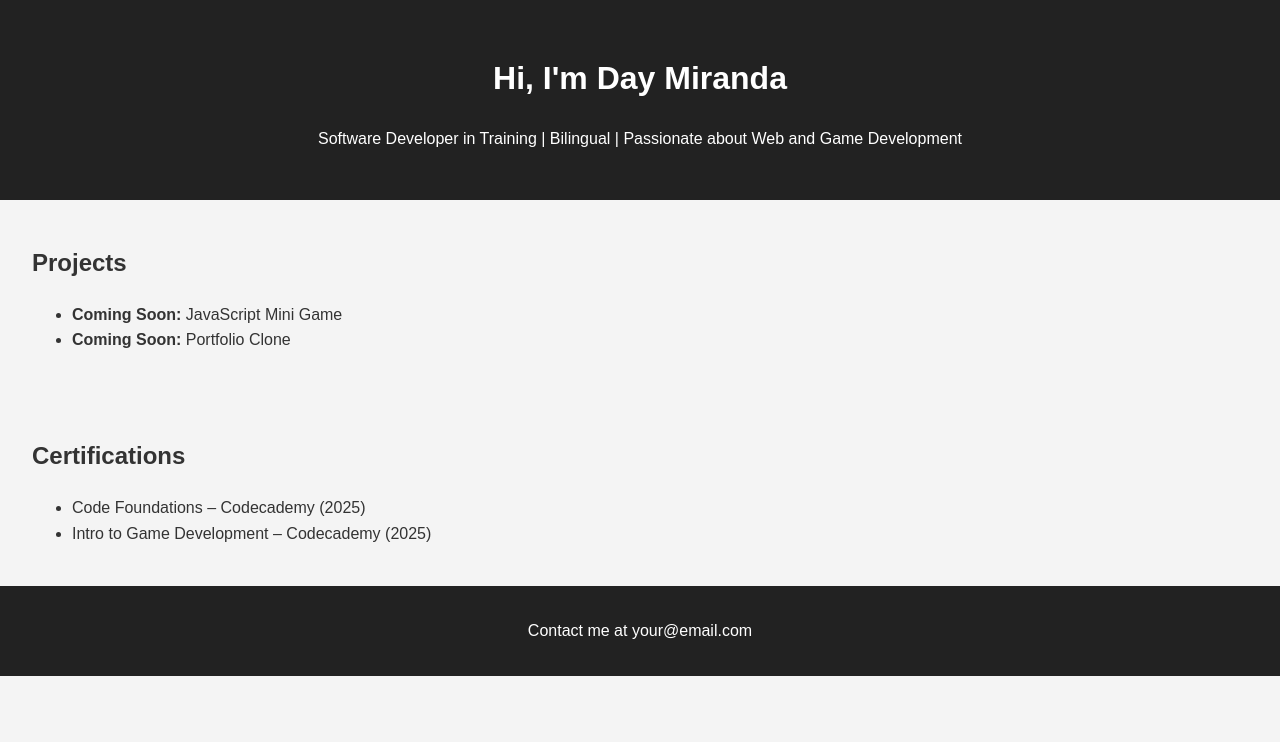
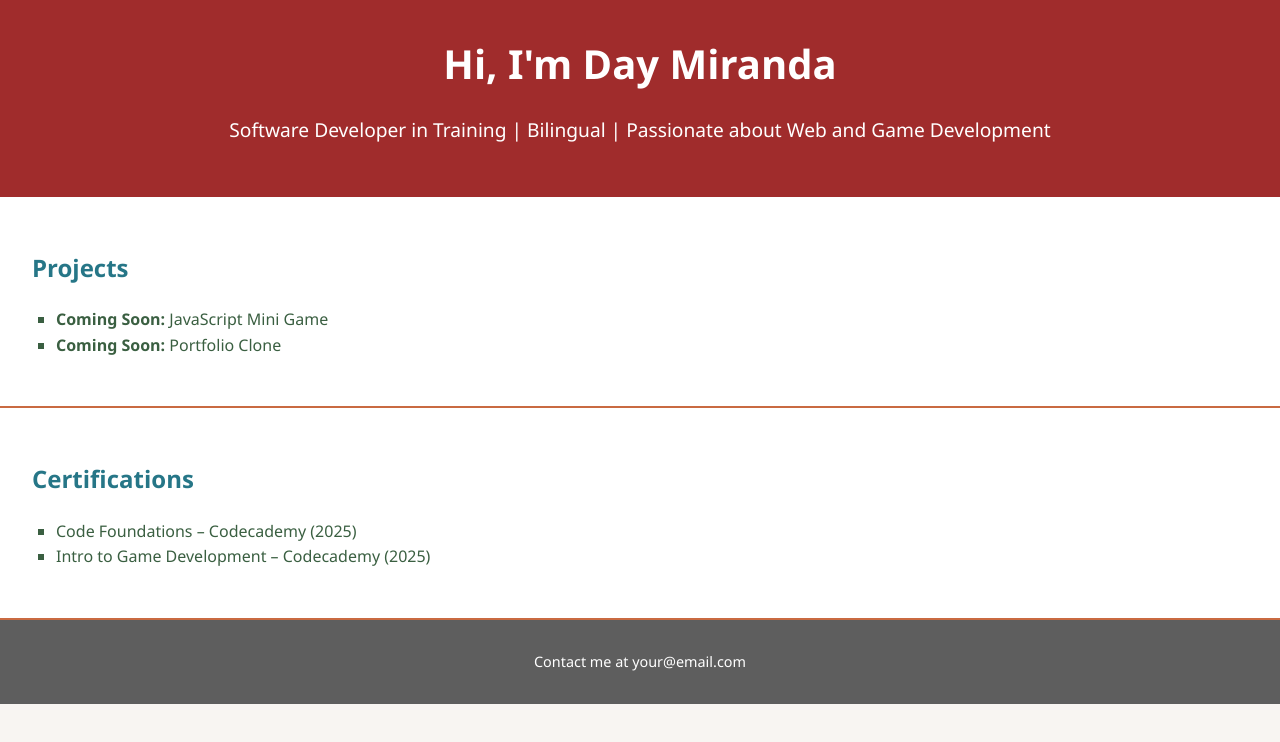
Before and after one commit to Daytheindigo/daymiranda.github.io, a plain HTML site: page index.html in a window 1280 px wide. Drawn offline with Linux system fonts and the light colour scheme.

Commit message:
Updated style to reflect Borikén colors

```diff
--- a/style.css
+++ b/style.css
@@ -1,26 +1,56 @@
 body {
-  font-family: Arial, sans-serif;
+  font-family: 'Segoe UI', sans-serif;
   margin: 0;
   padding: 0;
+  background-color: #f8f5f2;
+  color: #3A5F41;
   line-height: 1.6;
-  background-color: #f4f4f4;
-  color: #333;
 }
 
 header {
-  background-color: #222;
+  background-color: #A02C2C;
   color: #fff;
   padding: 2rem;
   text-align: center;
 }
 
+header h1 {
+  margin: 0;
+  font-size: 2.5rem;
+}
+
+header p {
+  font-size: 1.2rem;
+}
+
 section {
-  padding: 1.5rem 2rem;
+  padding: 2rem;
+  background-color: #fff;
+  border-bottom: 2px solid #C96A41;
+}
+
+h2 {
+  color: #267687;
+}
+
+ul {
+  list-style-type: square;
+  padding-left: 1.5rem;
 }
 
 footer {
-  background-color: #222;
+  background-color: #5E5E5E;
   color: #fff;
   text-align: center;
   padding: 1rem;
+  font-size: 0.9rem;
 }
+
+a {
+  color: #E2A03F;
+  text-decoration: none;
+}
+
+a:hover {
+  text-decoration: underline;
+}
```
